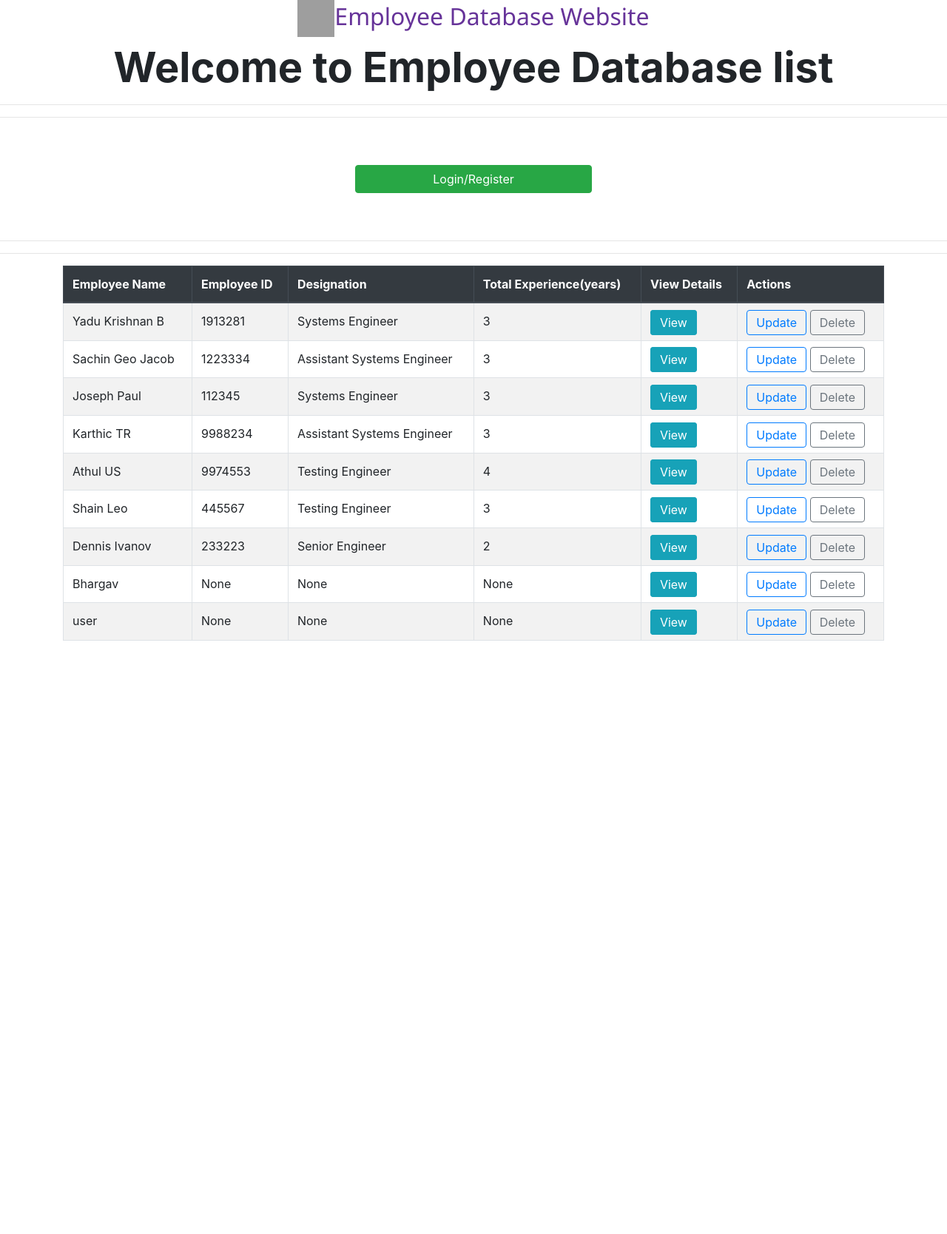
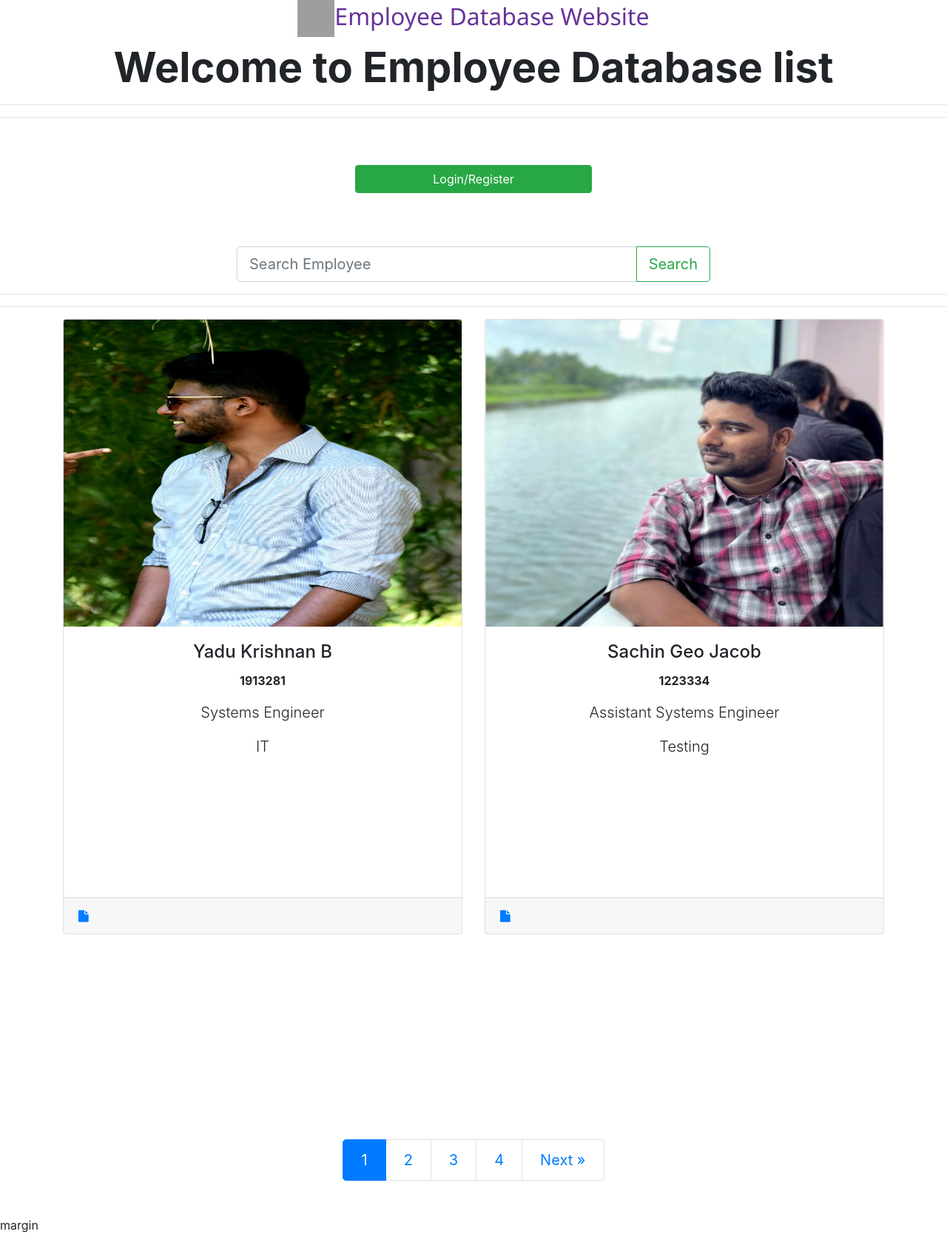
Before and after one commit to yadu100/django_learning, a Django app: page / in a window 1280 px wide. Shown: the whole page at 74% size. Before the commit the page ends 866 px from the top, so only its background shows below. Run offline with Django 5.2, Linux system fonts and the light colour scheme; data comes from the database, SQL or seed files in the repository; both versions use the stored data as it was after the commit; grey boxes are pictures that could not be loaded.

Commit message:
added search and pagination

```diff
--- a/Employee Project/Employees/EmployeeDbase/models.py
+++ b/Employee Project/Employees/EmployeeDbase/models.py
@@ -38,6 +38,9 @@ class EmployeeDatabase(models.Model):
     def __str__(self) -> str:
         return self.name
 
+    class Meta:
+        ordering = ['created_timestamp']
+
 class SkillSet(models.Model):
     Programming_language = models.CharField(max_length=50)
     created_timestamp = models.DateTimeField(auto_now_add=True)
--- a/Employee Project/Employees/EmployeeDbase/templates/EmployeeDbase/Homepage.html
+++ b/Employee Project/Employees/EmployeeDbase/templates/EmployeeDbase/Homepage.html
@@ -4,7 +4,7 @@
     <meta charset="UTF-8">
     <meta name="viewport" content="width=device-width, initial-scale=1.0">
     <title>Home</title>
-
+    <link rel="stylesheet" href="https://cdnjs.cloudflare.com/ajax/libs/font-awesome/4.7.0/css/font-awesome.min.css">
     {% load static %}
     <link rel="stylesheet" href="https://cdn.jsdelivr.net/npm/bootstrap@4.6.2/dist/css/bootstrap.min.css" integrity="sha384-xOolHFLEh07PJGoPkLv1IbcEPTNtaed2xpHsD9ESMhqIYd0nLMwNLD69Npy4HI+N" crossorigin="anonymous">
 
@@ -30,41 +30,100 @@
     <a class="btn btn-success btn-block text-center w-25  m-5" href="{% url 'login' %}">Login/Register</a>
     {% endif %}
 
+
+
     </div>
+    <br>
+
+    <form action="" method="get">
+    {% csrf_token %}
+    <div class="input-group input-group-lg form-group align-self-center w-50 m-auto">
+        <input class="form-control" type="text" name="search_query" id="SearchForm" placeholder="Search Employee" value={{search_query}} >
+        <div class="input-group-append">
+        <button class="btn btn-outline-success" type="submit">Search</button>
+    </div>
+    </div>
+    </form>
 
     <hr>
     <hr>
 
     <div class="container">
+        <div class="row">
+        {% for employee in employee_datas %}
+        <div class="col-6">
+            <div class="card w-100 h-75 text-center">
+                <img class="card-img-top h-50" src={{employee.profile_img.url}} alt="profile_img">
+                <div class="card-body">
+                    <h4 class="card-title">{{employee.name}}</h4>
+                    <p class="card-text lea font-weight-bold">{{employee.employee_id}}</p>
+                    <p class="card-text lead">{{employee.designation}}</p>
+                    <p class="card-text lead">{{employee.department}}</p>
 
 
-        <table class="table table-striped table-bordered" >
-            <thead class="thead-dark text-white">
-                <th>Employee Name</th>
-                <th>Employee ID</th>
-                <th>Designation</th>
-                <th>Total Experience(years)</th>
-                <th>View Details</th>
-                <th>Actions</th>
-            </thead>
-            {% for employee in employee_datas %}
+                    <!-- <a class="btn btn-success btn-block" href="#">Read More</a> -->
+                </div>
+                <div class="card-footer">
+                    <div class="d-flex">
+                        <div class="mr-auto"><a href="{% url 'Employee' employee.name %}"><i class="fa fa-file"></i></a></div>
+                        {% if request.user.is_authenticated %}
+                        <div class="mx-1"><a href="{% url 'update-employee' employee.name %}"><i class="fa fa-address-card-o"></i></a></div>
+                        <div class="mx-1"><a href="{% url 'delete-employee' employee.name %}"><i class="fa fa-trash"></i></a></div>
+                        {%endif%}
+                    </div>
+                </div>
+            </div>
+        </div>
 
-                <tr>
-                    <td >{{employee.name}}</td>
-                    <td>{{employee.employee_id}}</td>
-                    <td>{{employee.designation}}</td>
-                    <td>{{employee.total_experience}}</td>
-                    <td><a class="d-inline btn btn-info text-center" href="{% url 'Employee' employee.name %}">View</a></td>
-                    <td>
-                        <a class="d-inline btn btn-outline-primary" href="{% url 'update-employee' employee.name %}">Update</a>
-                        <a class="d-inline btn btn-outline-secondary" href="{% url 'delete-employee' employee.name %}">Delete</a>
-                    </td>
-                </tr>
-
-            {% endfor %}
-        </table>
+        {% endfor %}
+    </div>
 
     </div>
+    {% if employee_datas.has_other_pages %}
+    <ul class="pagination pagination-lg justify-content-center">
+
+        {% if employee_datas.has_previous %}
+
+        <li class="page-item">
+            <a class="page-link" href="?page={{employee_datas.previous_page_number}}{% if search_query %}&search_query={{ search_query }}{% endif %}">
+              <span>&laquo; Prev</span>
+            </a>
+          </li>
+
+        {%endif%}
+
+
+        {% for page in custom_range %}
+
+        {% if page == employee_datas.number %}
+
+        <li class="page-item active"><a class="page-link" href="?page={{page}}{% if search_query %}&search_query={{ search_query }}{% endif %}">{{page}} </a></li>
+
+        {% else %}
+
+        <li class="page-item "><a class="page-link" href="?page={{page}}{% if search_query %}&search_query={{ search_query }}{% endif %}">{{page}}</a></li>
+
+        {% endif %}
+
+        {% endfor %}
+
+        {% if employee_datas.has_next %}
+
+        <li class="page-item">
+            <a class="page-link" href="?page={{employee_datas.next_page_number}}{% if search_query %}&search_query={{ search_query }}{% endif %}">
+              <span>Next &raquo;</span>
+            </a>
+          </li>
+
+        {% endif %}
+
+    </ul>
+    {%endif%}
+
+
+      <div class="mt-5">margin</div>
+
+
 
 
     <script src="https://cdn.jsdelivr.net/npm/jquery@3.5.1/dist/jquery.slim.min.js" integrity="sha384-DfXdz2htPH0lsSSs5nCTpuj/zy4C+OGpamoFVy38MVBnE+IbbVYUew+OrCXaRkfj" crossorigin="anonymous"></script>
--- a/Employee Project/Employees/EmployeeDbase/templates/EmployeeDbase/IndividualEmployee.html
+++ b/Employee Project/Employees/EmployeeDbase/templates/EmployeeDbase/IndividualEmployee.html
@@ -23,6 +23,8 @@
             <p class="lead my-3  font-weight-bold ">{{employee_data.name}}</p>
             <p class="lead my-3  font-weight-bold ">{{employee_data.employee_id}}</p>
             <p class="small my-3  font-weight-bold ">{{employee_data.designation}}</p>
+            <br><br><br>
+            <a href="" class="btn btn-warning font-weight-bold btn-lg">Send Message</a>
         </div>
 
         <div class="col-md-9 text-left container p-5">
--- /dev/null
+++ b/Employee Project/Employees/EmployeeDbase/utils.py
@@ -0,0 +1,57 @@
+from .models import EmployeeDatabase
+from django.db.models import Q
+
+
+
+from django.core.paginator import Paginator, PageNotAnInteger, EmptyPage
+
+
+
+def SerachItem(request):
+    #extracting search query from get
+    search_query = ''
+    if request.GET.get('search_query'):
+        search_query = request.GET.get('search_query')
+    #print(search_query)
+
+    ###filtering based on name or designation or employeeid###
+
+    EmployeeDatabaseItem = EmployeeDatabase.objects.distinct().filter(Q(name__icontains=search_query) | Q(employee_id__startswith=search_query)
+                                                           |Q(designation__startswith=search_query))
+
+    return EmployeeDatabaseItem, search_query
+
+
+
+def Paginate(request, EmployeeDatabaseItem):
+
+     ##### - - - - - - Pagination starts ------------ #####
+    page = request.GET.get('page')
+    no_of_items = 2
+    paginator = Paginator(EmployeeDatabaseItem, no_of_items)
+
+
+    try:
+        EmployeeDatabaseItem = paginator.page(page)
+    except PageNotAnInteger:
+        page = 1
+        EmployeeDatabaseItem = paginator.page(page)
+    except EmptyPage:
+        page = paginator.num_pages
+        EmployeeDatabaseItem = paginator.page(page)
+
+
+### - - - - - optional - - - - - - - - ###
+
+    left_index = int(page)-4
+    if left_index<1:
+        left_index=1
+
+    right_index = int(page)+4
+    if right_index > paginator.num_pages:
+        right_index = paginator.num_pages+1
+
+    custom_range = range(left_index,right_index)
+
+
+    return EmployeeDatabaseItem, custom_range, paginator
--- a/Employee Project/Employees/EmployeeDbase/views.py
+++ b/Employee Project/Employees/EmployeeDbase/views.py
@@ -11,12 +11,24 @@ from django.contrib import messages
 
 from .forms import EmployeeForm, CustomUserCreationForm
 
+from .utils import SerachItem, Paginate
+
+from django.core.paginator import Paginator, PageNotAnInteger, EmptyPage
+
 
 EmployeeDatabaseItem = EmployeeDatabase.objects.all()
 
 
 def callHomePage(request):
-    return render(request, 'EmployeeDbase/Homepage.html',{'employee_datas':EmployeeDatabaseItem})
+
+    EmployeeDatabaseItem, search_query = SerachItem(request)
+
+    EmployeeDatabaseItem, custom_range, paginator = Paginate(request, EmployeeDatabaseItem)
+
+    return render(request, 'EmployeeDbase/Homepage.html',
+                  {'employee_datas':EmployeeDatabaseItem, 'search_query':search_query, 'paginator':paginator, 'custom_range':custom_range})
+
+
 
 def callSingleEmployeePage(request,emp_name):
     search_employee = EmployeeDatabase.objects.get(name=emp_name)
```
Also changed, not shown: Employee Project/Employees/EmployeeDbase/signals.py (+18 -0 lines), Employee Project/Employees/Employees/settings.py (+9 -0 lines), Employee Project/Employees/db.sqlite3, changelog_file.txt.
